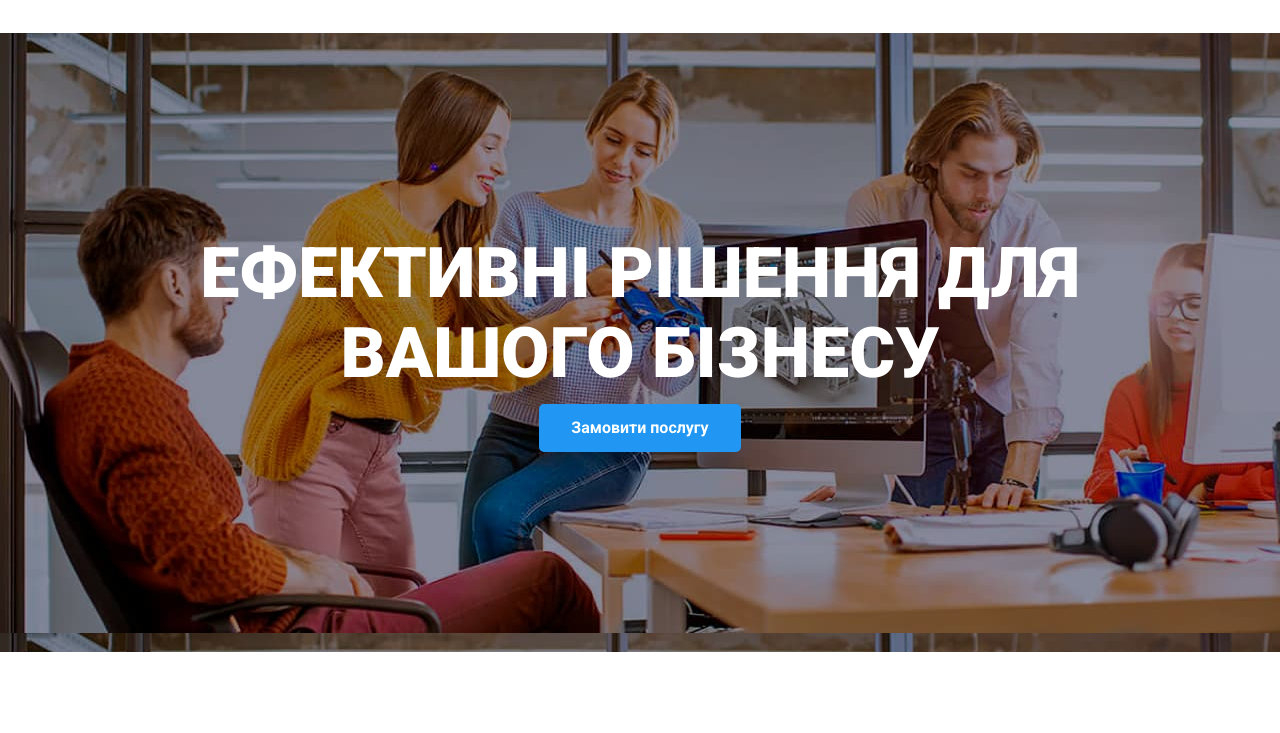
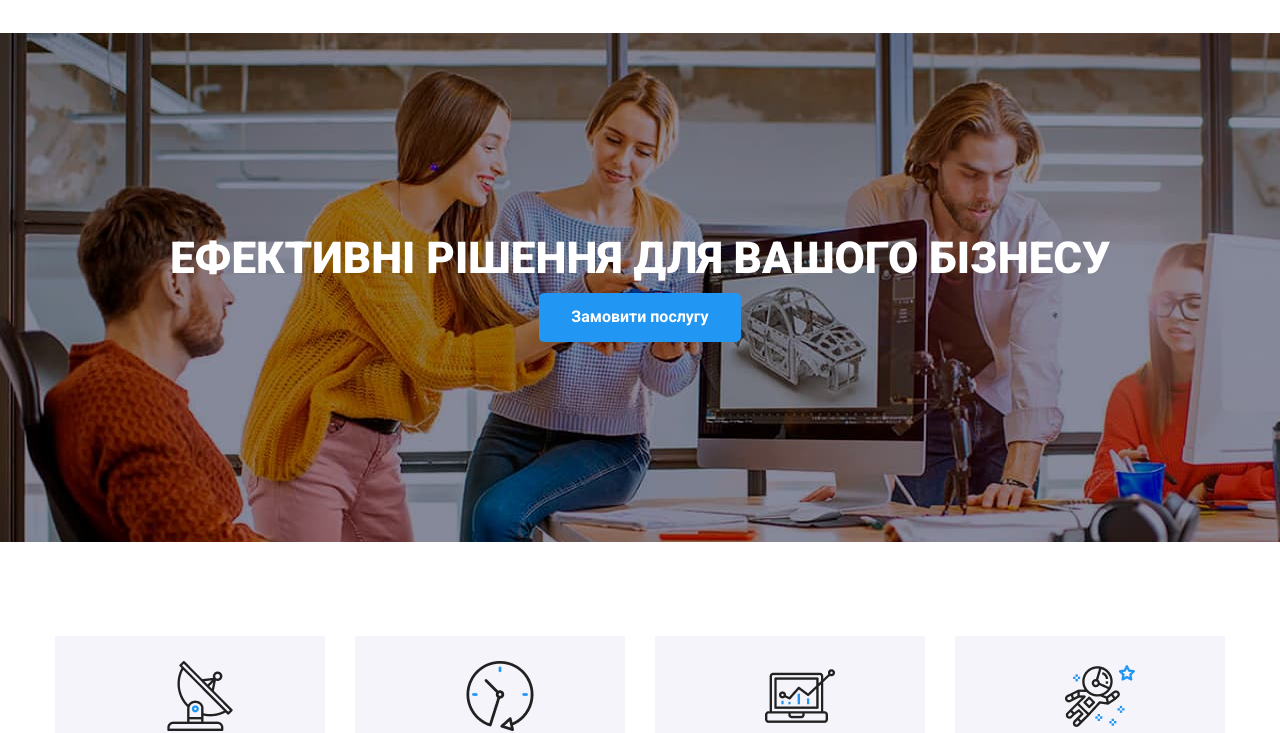
Before and after one commit to VladDraga/l17-dz, a plain HTML site: page index.html in a window 1280 px wide. Shown: the part 74-807 px from the top of the page. Drawn offline with nearby package versions, Linux system fonts and the light colour scheme.

Commit message:
commit6
commi6

```diff
--- a/style.css
+++ b/style.css
@@ -90,7 +90,7 @@ body {
     margin-bottom: 10px;
     font-weight: 900;
     color: white;
-    font-size: 70px;
+    font-size: 44px;
     text-align: center;
 }
 
```
